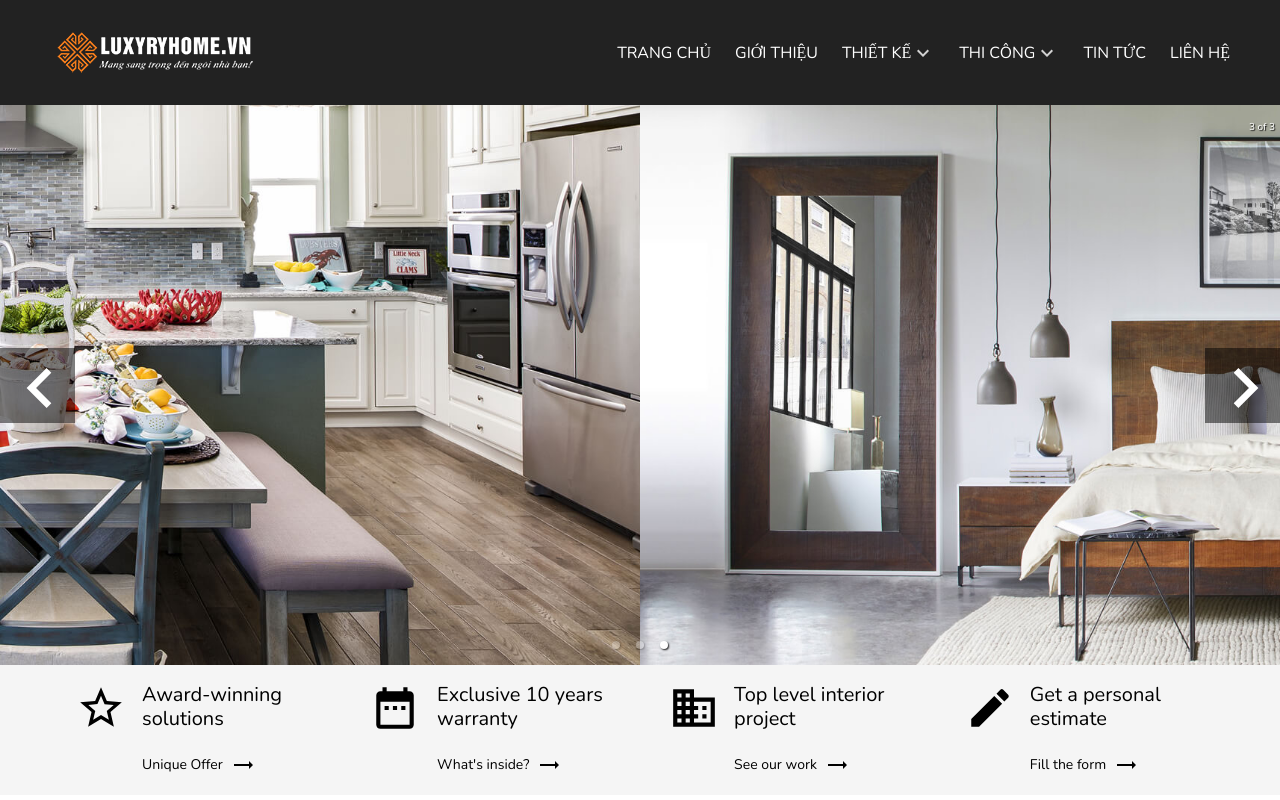
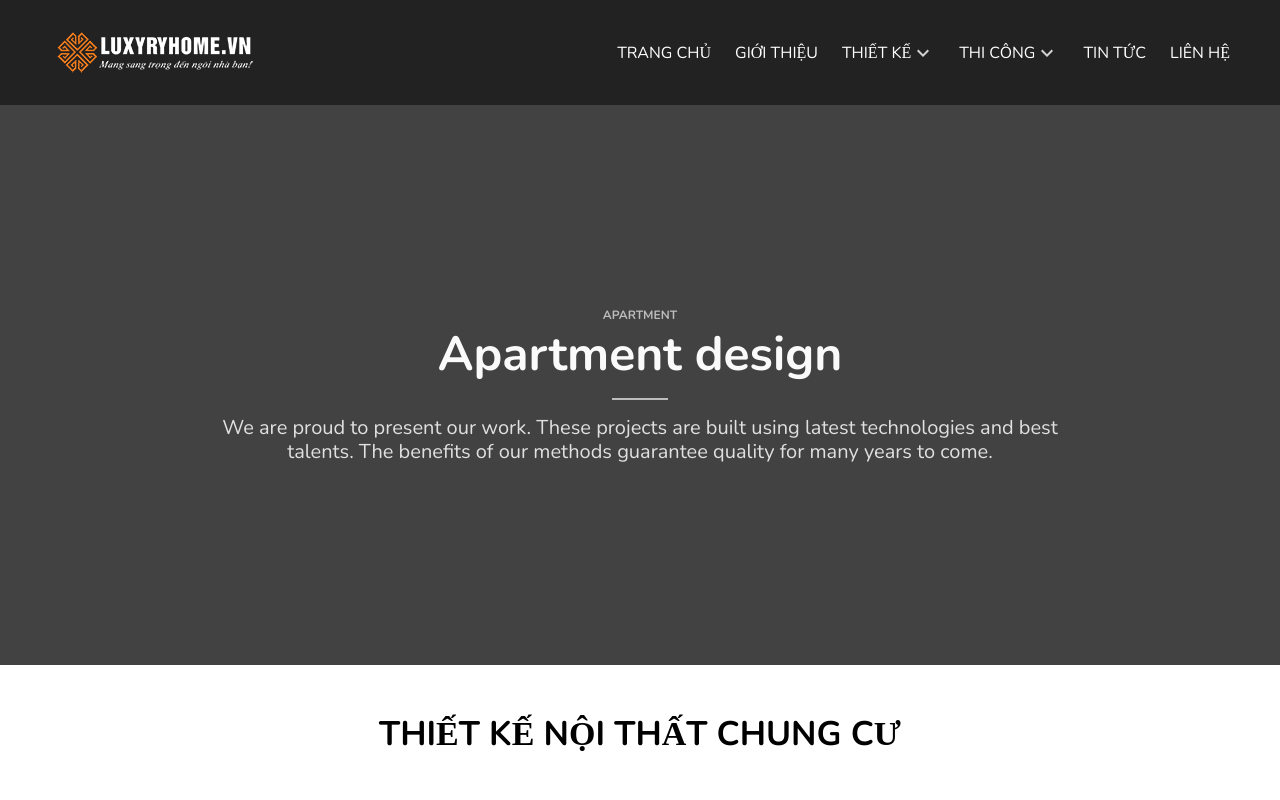
Before and after one commit to thanhdat262000/FurnitureShop, a React (Create React App) app: page /apartment-design in a window 1280 px wide. Shown: the top 800 px of the page. Built offline with nearby package versions, Linux system fonts and the light colour scheme.

Commit message:
feat/fix drawer

```diff
--- a/src/App.js
+++ b/src/App.js
@@ -4,6 +4,7 @@ import ContactButton from "./components/ContactButton/ContactButton";
 import Footer from "./containers/Footer/Footer";
 import Header from "./containers/Header";
 import AboutPage from "./pages/About";
+import CategoryPage from "./pages/Category";
 import ContactPage from "./pages/Contact";
 import DesignAndConstructionPage from "./pages/DesignAndConstruction";
 import HomePage from "./pages/Home";
@@ -23,6 +24,9 @@ function App() {
           <Route path="/construction">
             <DesignAndConstructionPage />
           </Route>
+          <Route path="/apartment-design">
+            <CategoryPage />
+          </Route>
           <Route path="/contact">
             <ContactPage />
           </Route>
--- a/src/components/Drawer/CustomDrawer.js
+++ b/src/components/Drawer/CustomDrawer.js
@@ -68,8 +68,13 @@ function CustomDrawer({
                 >
                   <List disablePadding className={classes.nested}>
                     {menu.listSubMenu.map((subMenu, index) => (
-                      <ListItem className={classes.link} key={index}>
-                        <ListItemText>{subMenu}</ListItemText>
+                      <ListItem
+                        className={clsx(classes.link, classes.linkText)}
+                        key={index}
+                        component="a"
+                        href={`/${subMenu.link}`}
+                      >
+                        <ListItemText>{subMenu.title}</ListItemText>
                       </ListItem>
                     ))}
                   </List>
@@ -86,58 +91,6 @@ function CustomDrawer({
               </ListItem>
             )
           )}
-          {/* <ListItem className={classes.link} component="a" href="/">
-            <ListItemText>TRANG CHỦ</ListItemText>
-          </ListItem>
-          <ListItem>
-            <ListItemText>GIỚI THIỆU</ListItemText>
-          </ListItem>
-          <ListItem button onClick={handleDesignMenu}>
-            <ListItemText>THIẾT KẾ</ListItemText>
-            {isDesignMenuOpen ? <ExpandLess /> : <ExpandMore />}
-          </ListItem>
-          <Collapse in={isDesignMenuOpen} unmountOnExit>
-            <List disablePadding className={classes.nested}>
-              <ListItem>
-                <ListItemText>THIẾT KẾ NỘI THẤT BIỆT THỰ</ListItemText>
-              </ListItem>
-              <ListItem>
-                <ListItemText>THIẾT KẾ NỘI THẤT KHÁCH SẠN</ListItemText>
-              </ListItem>
-              <ListItem>
-                <ListItemText>THIẾT KẾ NỘI THẤT CHUNG CƯ</ListItemText>
-              </ListItem>
-              <ListItem>
-                <ListItemText>THIẾT KẾ NỘI THẤT NHÀ PHỐ</ListItemText>
-              </ListItem>
-            </List>
-          </Collapse>
-          <ListItem button onClick={handleConstructionMenu}>
-            <ListItemText>THI CÔNG</ListItemText>
-            {isConstructionMenuOpen ? <ExpandLess /> : <ExpandMore />}
-          </ListItem>
-          <Collapse in={isConstructionMenuOpen} unmountOnExit>
-            <List disablePadding className={classes.nested}>
-              <ListItem>
-                <ListItemText>THI CÔNG NỘI THẤT BIỆT THỰ</ListItemText>
-              </ListItem>
-              <ListItem>
-                <ListItemText>THI CÔNG NỘI THẤT KHÁCH SẠN</ListItemText>
-              </ListItem>
-              <ListItem>
-                <ListItemText>THI CÔNG NỘI THẤT CHUNG CƯ</ListItemText>
-              </ListItem>
-              <ListItem>
-                <ListItemText>THI CÔNG NỘI THẤT NHÀ PHỐ</ListItemText>
-              </ListItem>
-            </List>
-          </Collapse>
-          <ListItem>
-            <ListItemText>TIN TỨC</ListItemText>
-          </ListItem>
-          <ListItem>
-            <ListItemText>LIÊN HỆ</ListItemText>
-          </ListItem> */}
         </List>
       </Drawer>
     </div>
--- /dev/null
+++ b/src/containers/CategoryContent/CategoryContent.js
@@ -0,0 +1,21 @@
+import { Typography } from "@material-ui/core";
+import React from "react";
+import useStyles from "./styles";
+
+function CategoryContent(props) {
+  const classes = useStyles();
+  return (
+    <div className={classes.root}>
+      <div className={classes.container}>
+        <div className={classes.titleContainer}>
+          <Typography className={classes.title} variant="h4">
+            thiết kế nội thất chung cư
+          </Typography>
+        </div>
+        <div></div>
+      </div>
+    </div>
+  );
+}
+
+export default CategoryContent;
--- /dev/null
+++ b/src/containers/CategoryContent/styles.js
@@ -0,0 +1,23 @@
+import { makeStyles } from "@material-ui/core";
+
+const useStyles = makeStyles((theme) => ({
+  root: {
+    width: "100%",
+    display: "flex",
+    justifyContent: "center",
+  },
+  container: {
+    width: "95%",
+    maxWidth: "1180px",
+  },
+  titleContainer: {
+    width: "100%",
+    display: "flex",
+    justifyContent: "center",
+    margin: "3rem 0",
+  },
+  title: {
+    textTransform: "uppercase",
+  },
+}));
+export default useStyles;
--- /dev/null
+++ b/src/pages/Category/index.js
@@ -0,0 +1,18 @@
+import React from "react";
+import CategoryContent from "../../containers/CategoryContent/CategoryContent";
+import OpeningModal from "../../containers/OpeningModal/OpeningModal";
+
+function CategoryPage(props) {
+  return (
+    <div>
+      <OpeningModal
+        topTitle="apartment"
+        mainTitle="Apartment design"
+        content="We are proud to present our work. These projects are built using latest technologies and best talents. The benefits of our methods guarantee quality for many years to come."
+      />
+      <CategoryContent />
+    </div>
+  );
+}
+
+export default CategoryPage;
```
Also changed, not shown: src/pages/Category/styles.js (added).
